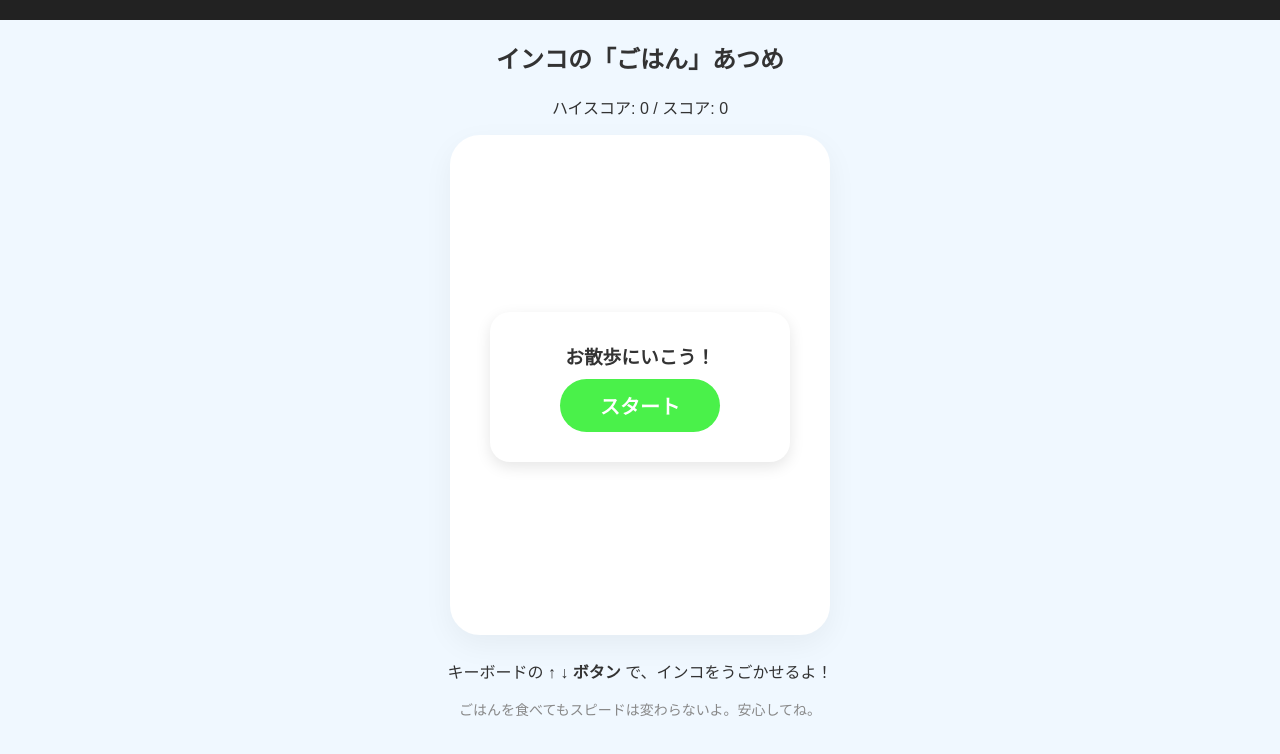
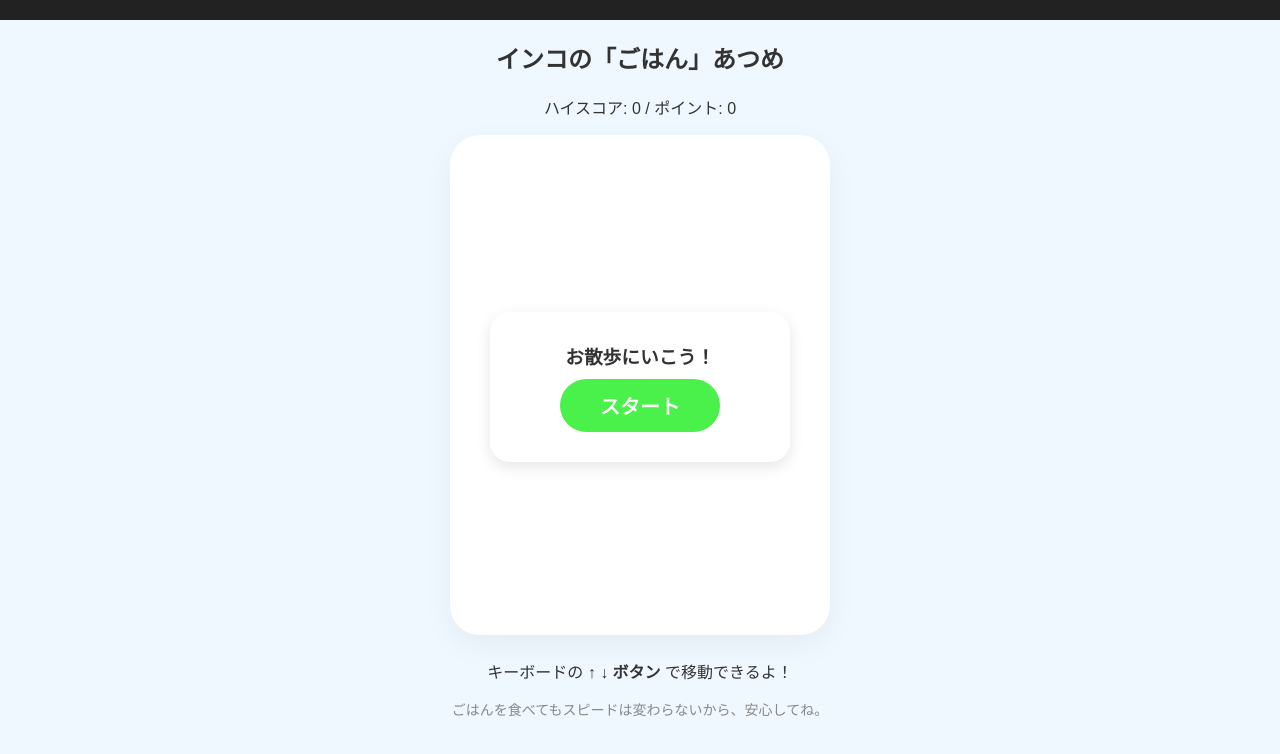
Before and after one commit to lunaceo7/inko-adventure, a React (Vite) app: page / in a window 1280 px wide. Shown: the top 754 px of the page. Built offline with nearby package versions, Linux system fonts and the light colour scheme.

Commit message:
Update App.jsx

```diff
--- a/src/App.jsx
+++ b/src/App.jsx
@@ -35,6 +35,7 @@ const App = () => {
   useEffect(() => {
     const handleKeyDown = (e) => {
       keysPressed.current[e.code] = true;
+      // スペースかエンターでスタート
       if (!gameActive && (e.code === 'Space' || e.code === 'Enter')) startGame();
     };
     const handleKeyUp = (e) => {
@@ -55,7 +56,7 @@ const App = () => {
     const ctx = canvas.getContext('2d');
 
     const update = () => {
-      // --- 上下キーによる移動ロジック ---
+      // --- 上下キーによる移動（重力なし） ---
       if (keysPressed.current['ArrowUp']) {
         birdY.current -= MOVE_SPEED;
       }
@@ -63,7 +64,7 @@ const App = () => {
         birdY.current += MOVE_SPEED;
       }
 
-      // 画面端の制限（はみ出さないように）
+      // 画面端の制限
       if (birdY.current < 0) birdY.current = 0;
       if (birdY.current > canvas.height - BIRD_HEIGHT) birdY.current = canvas.height - BIRD_HEIGHT;
 
@@ -95,6 +96,7 @@ const App = () => {
       // ごはんの移動と獲得
       items.current.forEach((item) => {
         item.x -= PIPE_SPEED;
+        // インコがごはんに触れた判定
         if (!item.collected &&
             Math.abs(50 - item.x) < 25 &&
             Math.abs(birdY.current - item.y) < 25) {
@@ -113,6 +115,7 @@ const App = () => {
     };
 
     const draw = () => {
+      // 背景
       ctx.fillStyle = '#F0F8FF';
       ctx.fillRect(0, 0, canvas.width, canvas.height);
 
@@ -133,7 +136,7 @@ const App = () => {
         }
       });
 
-      // インコ
+      // インコ（セキセイインコ風）
       const bx = 50;
       const by = birdY.current;
       ctx.fillStyle = '#4af14a';
@@ -160,7 +163,7 @@ const App = () => {
       fontFamily: 'sans-serif', userSelect: 'none', touchAction: 'none'
     }}>
       <h2 style={{ paddingTop: '20px' }}>インコの「ごはん」あつめ</h2>
-      <p>ハイスコア: {highScore} / スコア: {score}</p>
+      <p>ハイスコア: {highScore} / ポイント: {score}</p>
 
       <div style={{ position: 'relative', display: 'inline-block' }}>
         <canvas ref={canvasRef} width="360" height="480" style={{ border: '10px solid #FFF', borderRadius: '30px', background: '#fff', boxShadow: '0 10px 30px rgba(0,0,0,0.05)' }} />
@@ -172,8 +175,8 @@ const App = () => {
         )}
       </div>
       <div style={{ marginTop: '20px' }}>
-        <p>キーボードの <b>↑ ↓ ボタン</b> で、インコをうごかせるよ！</p>
-        <p style={{ fontSize: '14px', color: '#888' }}>ごはんを食べてもスピードは変わらないよ。安心してね。</p>
+        <p>キーボードの <b>↑ ↓ ボタン</b> で移動できるよ！</p>
+        <p style={{ fontSize: '14px', color: '#888' }}>ごはんを食べてもスピードは変わらないから、安心してね。</p>
       </div>
     </div>
   );
```
